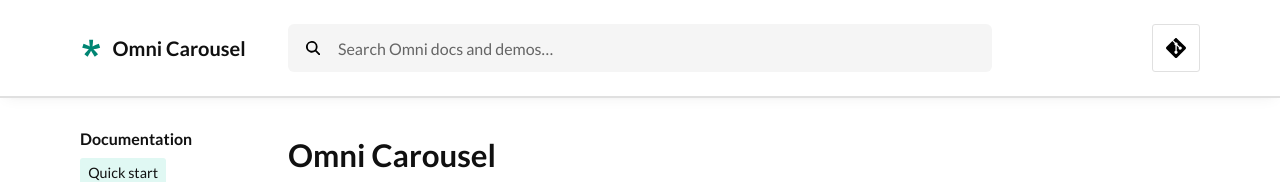
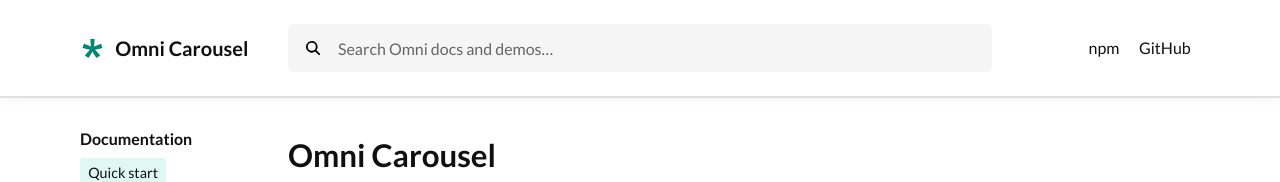
Before and after one commit to demetris/omni-carousel, an Astro site: page / in a window 1280 px wide. Shown: the top 182 px of the page. Built offline with nearby package versions, Linux system fonts and the light colour scheme; Astro itself is replaced by a stand-in of ours; some packages are replaced by stand-ins of ours.

Commit message:
Add link to npm page [site]

```diff
--- a/site/components/Header.astro
+++ b/site/components/Header.astro
@@ -1,7 +1,6 @@
 ---
 import SearchClose from '@components/SearchClose.astro';
 import MagnifyingGlass from '@icons/fa/magnifying-glass-solid.svg'
-import Git from '@icons/simple-icons/git.svg';
 import Logo from 'public/favicon.svg';
 import { SITE } from '@root/site/site.config';
 import MenuToggle from './MenuToggle.astro';
@@ -41,11 +40,20 @@
 
   <div class="header-links">
     <a
+      class="header-link header-link--npm"
+      href={SITE.npmURL}
+      title="View the Omni Carousel package on npm"
+      aria-label="View the Omni Carousel package on npm"
+    >
+      npm
+    </a>
+    <a
+      class="header-link header-link--github"
       href={SITE.githubURL}
-      title="View project on GitHub"
+      title="View the Omni Carousel repository on GitHub"
       aria-label="View the Omni Carousel repository on GitHub"
     >
-      <Git />
+      GitHub
     </a>
   </div>
 
--- a/site/sass/components/_header.scss
+++ b/site/sass/components/_header.scss
@@ -77,11 +77,13 @@
 }
 
 .header-links {
+  display: flex;
+
   transition-property: opacity;
   transition-duration: var(--transition-duration);
 
   margin-left: auto;
-  margin-right: var(--xs);
+  margin-right: var(--md);
 
   @include mq.from-multi-col {
     margin-right: 0;
@@ -92,17 +94,36 @@
   }
 }
 
-.header-links a {
+.header-link {
   display: grid;
   place-content: center;
 
-  width: var(--height-for-button);
-  height: var(--height-for-button);
+  transition-property: font-weight;
+  transition-duration: var(--transition-duration);
 
-  border: 1px solid var(--border-color-for-button);
-  border-radius: var(--border-radius-sm);
+  height: calc(var(--height-for-button) / var(--scale));
+  padding-right: var(--4xs);
+
+  color: var(--color);
+  text-decoration: none;
+
+  &:not(:last-child) {
+    margin-right: var(--4xs);
+  }
+
+  &:hover,
+  &:active,
+  &:focus-visible {
+    color: var(--black);
+
+    font-weight: var(--font-weight-bold);
+  }
 }
 
-.header-links .icon {
-  font-size: var(--lg);
+.header-link--npm {
+  width: 5ch;
 }
+
+.header-link--github {
+  width: 7ch;
+}
--- a/site/sass/config/_config.scss
+++ b/site/sass/config/_config.scss
@@ -88,7 +88,7 @@
   --height-for-footer: 128px;
 
   --gap-for-branding: var(--xs);
-  --width-for-logo: var(--lg-xl);
+  --width-for-logo: var(--xl);
 
   @include mq.from-multi-col {
     --height-for-button: 3rem;
--- a/site/site.config.ts
+++ b/site/site.config.ts
@@ -18,7 +18,7 @@
   description: 'A lightweight carousel component to enhance scrollable areas',
   siteURL: 'https://omnicarousel.dev',
   githubURL: 'https://github.com/demetris/omni-carousel',
-  npmURL: 'https://github.com/demetris/omni-carousel',
+  npmURL: 'https://www.npmjs.com/package/omni-carousel',
 
   authorName: 'Demetris Kikizas',
   since: 2025,
```
